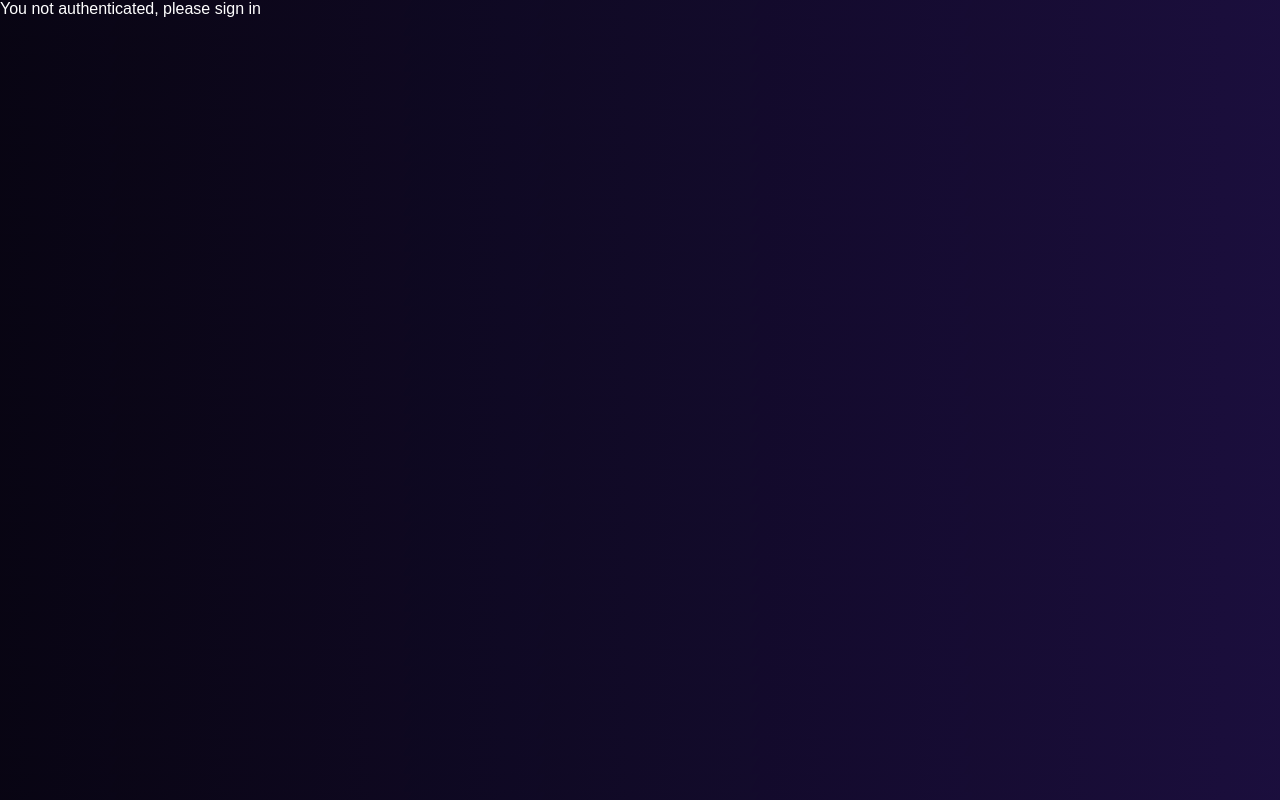
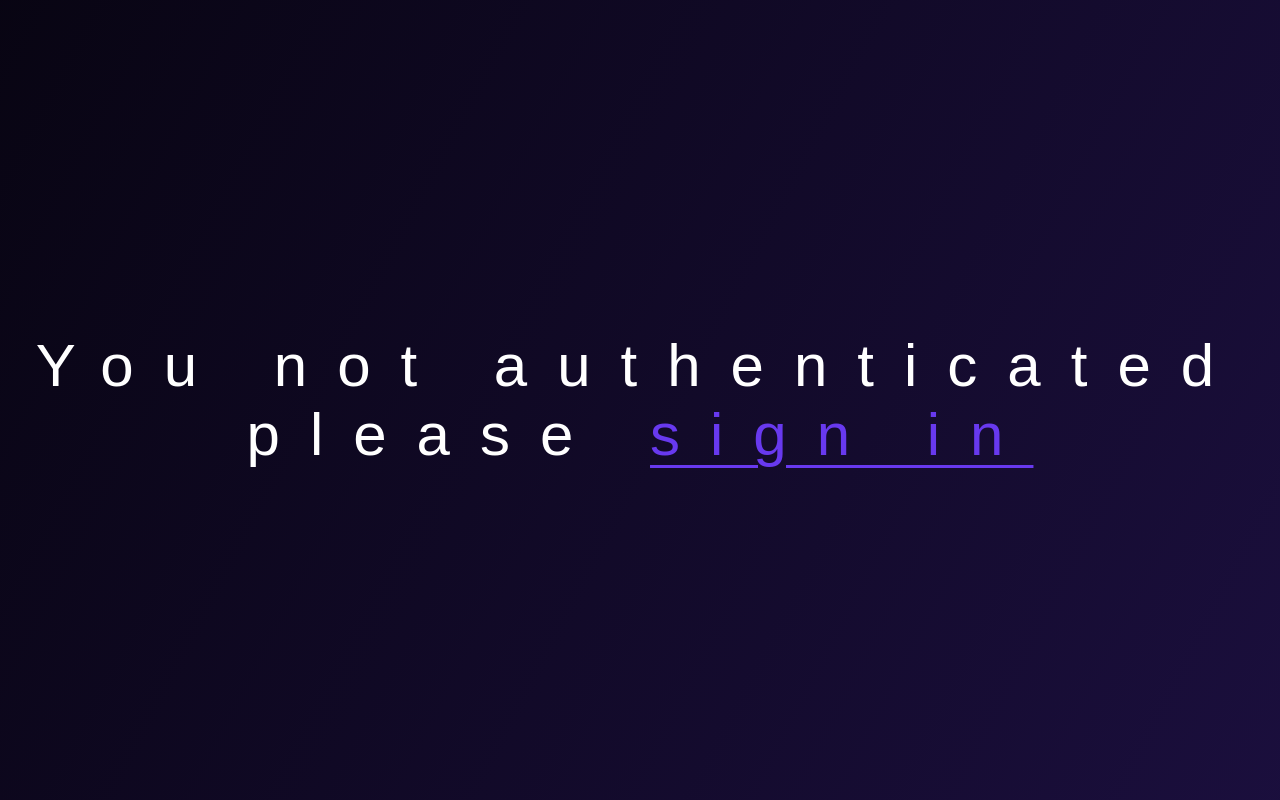
Before and after one commit to IamVirgoo/Foco, a React (Vite) app in the folder app/: page /app in a window 1280 px wide. Built offline with nearby package versions, Linux system fonts and the light colour scheme.

Commit message:
FIX: not auth warning section (with adaptive)

```diff
--- a/app/src/pages/application/appIndex.tsx
+++ b/app/src/pages/application/appIndex.tsx
@@ -51,7 +51,12 @@ export default function AppIndex() {
             />
         </div>
     </main>
-    else return <div className={'warning'}>
-        <p className={'warning--text'}>You not authenticated, please <Link className={'warning--link'} to={'/login'}>sign in</Link></p>
-    </div>
+    else return <main className={'warning'}>
+        <div className={'warning--container'}>
+            <p className={'warning--container--text'}>
+                You not authenticated<br/>please&nbsp;
+                <Link className={'warning--container--text--link'} to={'/login'}>sign in</Link>
+            </p>
+        </div>
+    </main>
 }
--- a/app/src/pages/application/devices.tsx
+++ b/app/src/pages/application/devices.tsx
@@ -82,7 +82,12 @@ export default function Devices() {
                 </div>
             </Modal>
         </main>
-    else return <div className={'warning'}>
-        <p className={'warning--text'}>You not authenticated, please <Link className={'warning--link'} to={'/login'}>sign in</Link></p>
-    </div>
+    else return <main className={'warning'}>
+        <div className={'warning--container'}>
+            <p className={'warning--container--text'}>
+                You not authenticated<br/>please
+                <Link className={'warning--container--link'} to={'/login'}>sign in</Link>
+            </p>
+        </div>
+    </main>
 }
--- a/app/src/styles/index.sass
+++ b/app/src/styles/index.sass
@@ -295,3 +295,26 @@
           font-size: 16px
           font-weight: 500
           letter-spacing: 0.05em
+.warning
+  &--container
+    display: flex
+    justify-content: center
+    flex-direction: column
+    height: 100vh
+    &--text
+      text-align: center
+      font-size: 80px
+      letter-spacing: 0.5em
+      @media screen and (width < 1440px)
+        font-size: 60px
+      @media screen and (width < 1024px)
+        font-size: 40px
+      @media screen and (width < 768px)
+        font-size: 24px
+      @media screen and (width < 345px)
+        font-size: 20px
+      &--link
+        color: $second_text-color
+        text-decoration: underline
+        text-underline-offset: 10px
+        text-decoration-thickness: 3px
```
Also changed, not shown: 2 other files (tests, documents, lock files or other folders).
